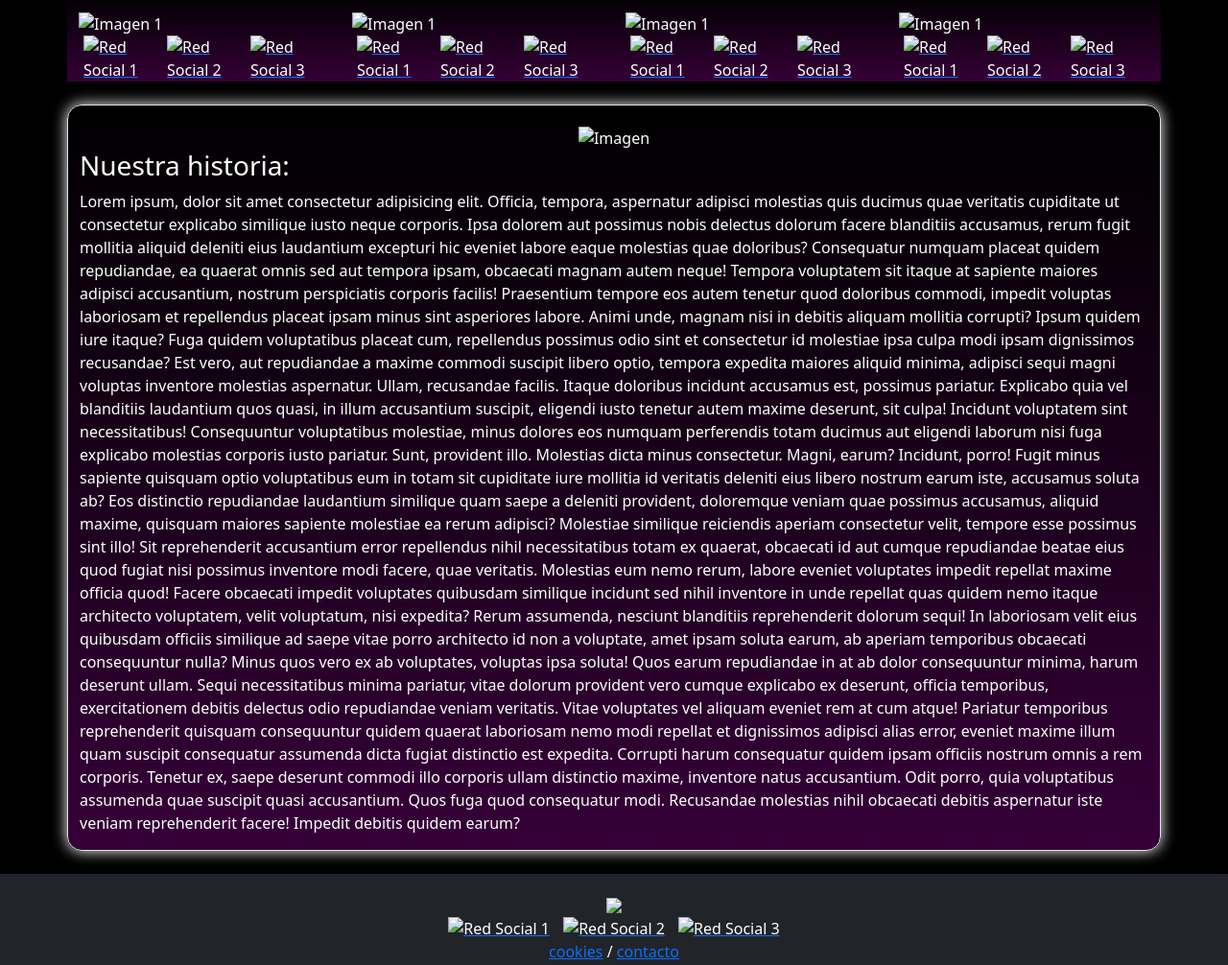
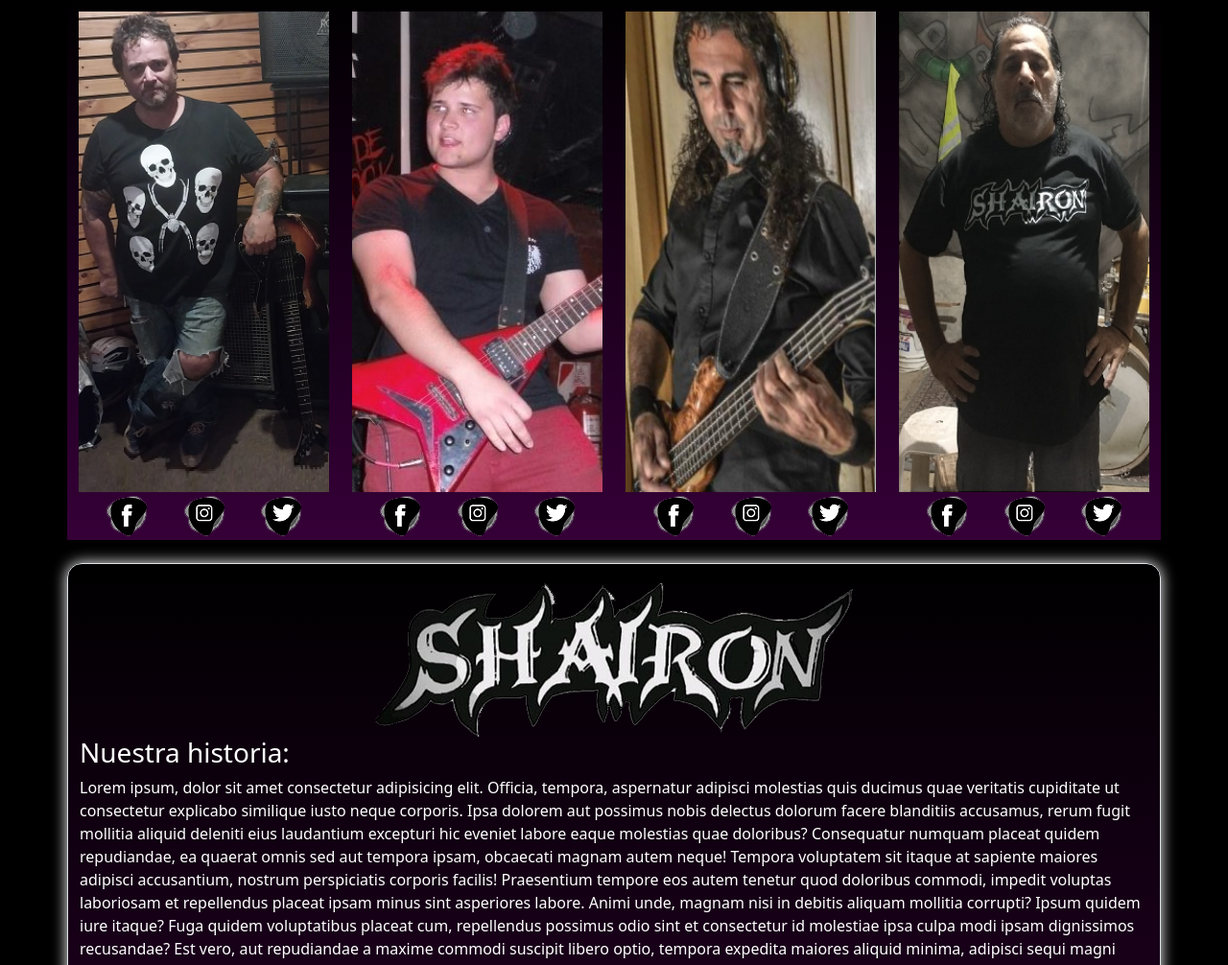
Before and after one commit to Dacazt/PreEntrega2-Capoano, a plain HTML site: page pages/nosotros.html in a window 1280 px wide. Shown: the part 60-1066 px from the top of the page at 96% size. Drawn offline with Linux system fonts and the light colour scheme; files that its build step writes are made by us from their sources.

Commit message:
Espero que con esto quede pipi cucu

```diff
--- a/pages/nosotros.html
+++ b/pages/nosotros.html
@@ -5,8 +5,8 @@
     <meta charset="UTF-8">
     <meta name="viewport" content="width=device-width, initial-scale=1.0">
     <title>Nosotros</title>
-    <link rel="stylesheet" href="css/bootstrap.min.css">
-    <link rel="stylesheet" href="css/estilos.css">
+    <link rel="stylesheet" href="../css/bootstrap.min.css">
+    <link rel="stylesheet" href="../css/estilos.css">
 </head>
 
 <body>
@@ -44,7 +44,7 @@
             <div class="row">
                 <div class="col-lg-3 col-md-6">
                     <div class="custom-card">
-                        <img src="img/250x480 javi.png" class="card-img-top" alt="Imagen 1">
+                        <img src="../img/250x480 javi.png" class="card-img-top" alt="Imagen 1">
                         <div class="card-overlay">
                             <h3 class="card-title position-absolute top-0 start-50 translate-middle-x">Javier</h3>
                             <ul class="list-unstyled text-start">
@@ -61,17 +61,17 @@
                         </div>
                     </div>
                     <div class="social-icons">
-                        <a href="enlace1.html" class="social-icon"><img src="img/facebook logo app.png"
+                        <a href="" class="social-icon"><img src="../img/facebook logo app.png"
                                 alt="Red Social 1"></a>
-                        <a href="enlace2.html" class="social-icon"><img src="img/instagram logo app.png"
+                        <a href="" class="social-icon"><img src="../img/instagram logo app.png"
                                 alt="Red Social 2"></a>
-                        <a href="enlace3.html" class="social-icon"><img src="img/twiter logo app.png"
+                        <a href="" class="social-icon"><img src="../img/twiter logo app.png"
                                 alt="Red Social 3"></a>
                     </div>
                 </div>
                 <div class="col-lg-3 col-md-6">
                     <div class="custom-card">
-                        <img src="img/250x480 damian.png" class="card-img-top" alt="Imagen 1">
+                        <img src="../img/250x480 damian.png" class="card-img-top" alt="Imagen 1">
                         <div class="card-overlay">
                             <h3 class="card-title position-absolute top-0 start-50 translate-middle-x">Damian</h3>
                             <ul class="list-unstyled text-start">
@@ -88,17 +88,17 @@
                         </div>
                     </div>
                     <div class="social-icons">
-                        <a href="enlace1.html" class="social-icon"><img src="img/facebook logo app.png"
+                        <a href="" class="social-icon"><img src="../img/facebook logo app.png"
                                 alt="Red Social 1"></a>
-                        <a href="enlace2.html" class="social-icon"><img src="img/instagram logo app.png"
+                        <a href="" class="social-icon"><img src="../img/instagram logo app.png"
                                 alt="Red Social 2"></a>
-                        <a href="enlace3.html" class="social-icon"><img src="img/twiter logo app.png"
+                        <a href="" class="social-icon"><img src="../img/twiter logo app.png"
                                 alt="Red Social 3"></a>
                     </div>
                 </div>
                 <div class="col-lg-3 col-md-6">
                     <div class="custom-card">
-                        <img src="img/250x480 jorge.png" class="card-img-top" alt="Imagen 1">
+                        <img src="../img/250x480 jorge.png" class="card-img-top" alt="Imagen 1">
                         <div class="card-overlay">
                             <h3 class="card-title position-absolute top-0 start-50 translate-middle-x">Jorge</h3>
                             <ul class="list-unstyled text-start">
@@ -115,17 +115,17 @@
                         </div>
                     </div>
                     <div class="social-icons">
-                        <a href="enlace1.html" class="social-icon"><img src="img/facebook logo app.png"
+                        <a href="" class="social-icon"><img src="../img/facebook logo app.png"
                                 alt="Red Social 1"></a>
-                        <a href="enlace2.html" class="social-icon"><img src="img/instagram logo app.png"
+                        <a href="" class="social-icon"><img src="../img/instagram logo app.png"
                                 alt="Red Social 2"></a>
-                        <a href="enlace3.html" class="social-icon"><img src="img/twiter logo app.png"
+                        <a href="" class="social-icon"><img src="../img/twiter logo app.png"
                                 alt="Red Social 3"></a>
                     </div>
                 </div>
                 <div class="col-lg-3 col-md-6">
                     <div class="custom-card">
-                        <img src="img/250x480 chara.png" class="card-img-top" alt="Imagen 1">
+                        <img src="../img/250x480 chara.png" class="card-img-top" alt="Imagen 1">
                         <div class="card-overlay">
                             <h3 class="card-title position-absolute top-0 start-50 translate-middle-x">Charan</h3>
                             <ul class="list-unstyled text-start">
@@ -142,11 +142,11 @@
                         </div>
                     </div>
                     <div class="social-icons">
-                        <a href="enlace1.html" class="social-icon"><img src="img/facebook logo app.png"
+                        <a href="" class="social-icon"><img src="../img/facebook logo app.png"
                                 alt="Red Social 1"></a>
-                        <a href="enlace2.html" class="social-icon"><img src="img/instagram logo app.png"
+                        <a href="" class="social-icon"><img src="../img/instagram logo app.png"
                                 alt="Red Social 2"></a>
-                        <a href="enlace3.html" class="social-icon"><img src="img/twiter logo app.png"
+                        <a href="" class="social-icon"><img src="../img/twiter logo app.png"
                                 alt="Red Social 3"></a>
                     </div>
                 </div>
@@ -157,7 +157,7 @@
         <div class="container mt-4 mb-4 border bg-custom brd">
             <div class="row">
                 <div class="col-lg-12 text-center">
-                    <img src="img/500x160 Shairon logo.png" alt="Imagen" class="img-fluid">
+                    <img src="../img/500x160 Shairon logo.png" alt="Imagen" class="img-fluid">
                 </div>
                 <div class="col-lg-12">
                     <h3>Nuestra historia:</h3>
@@ -212,14 +212,14 @@
             <div class="row">
                 <div class="col-lg-12 text-center">
                     <div class="logo">
-                        <img src="img/500x160 Shairon logo.png" class="s-logo">
+                        <img src="../img/500x160 Shairon logo.png" class="s-logo">
                     </div>
                     <div class="social-media">
-                        <a href="" class="social-icon"><img src="img/facebook logo app.png"
+                        <a href="" class="social-icon"><img src="../img/facebook logo app.png"
                                 alt="Red Social 1"></a>
-                        <a href="" class="social-icon"><img src="img/instagram logo app.png"
+                        <a href="" class="social-icon"><img src="../img/instagram logo app.png"
                                 alt="Red Social 2"></a>
-                        <a href="" class="social-icon"><img src="img/twiter logo app.png"
+                        <a href="" class="social-icon"><img src="../img/twiter logo app.png"
                                 alt="Red Social 3"></a>
                     </div>
                     <div class="help-links">
```
Also changed, not shown: pages/contacto.html (+6 -6 lines), pages/fechas.html (+4 -4 lines), pages/galeria.html (+4 -4 lines).
